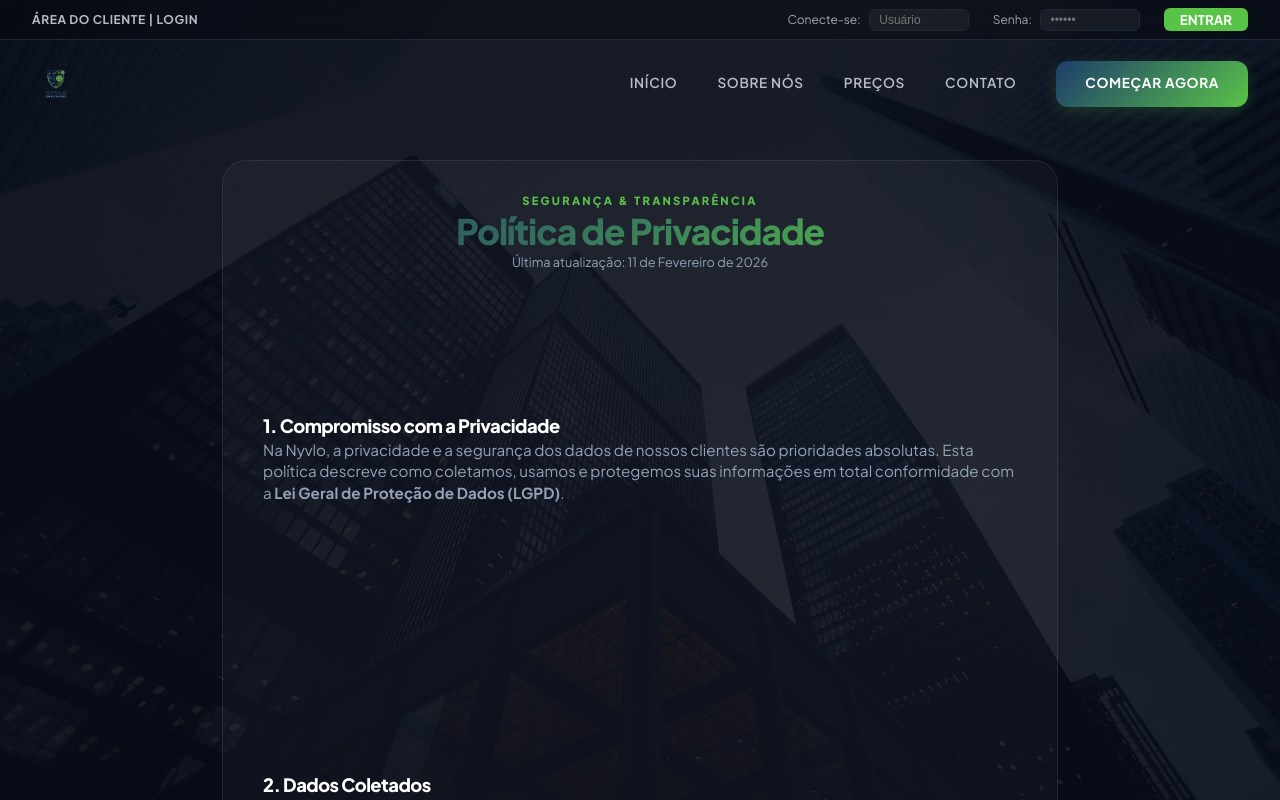
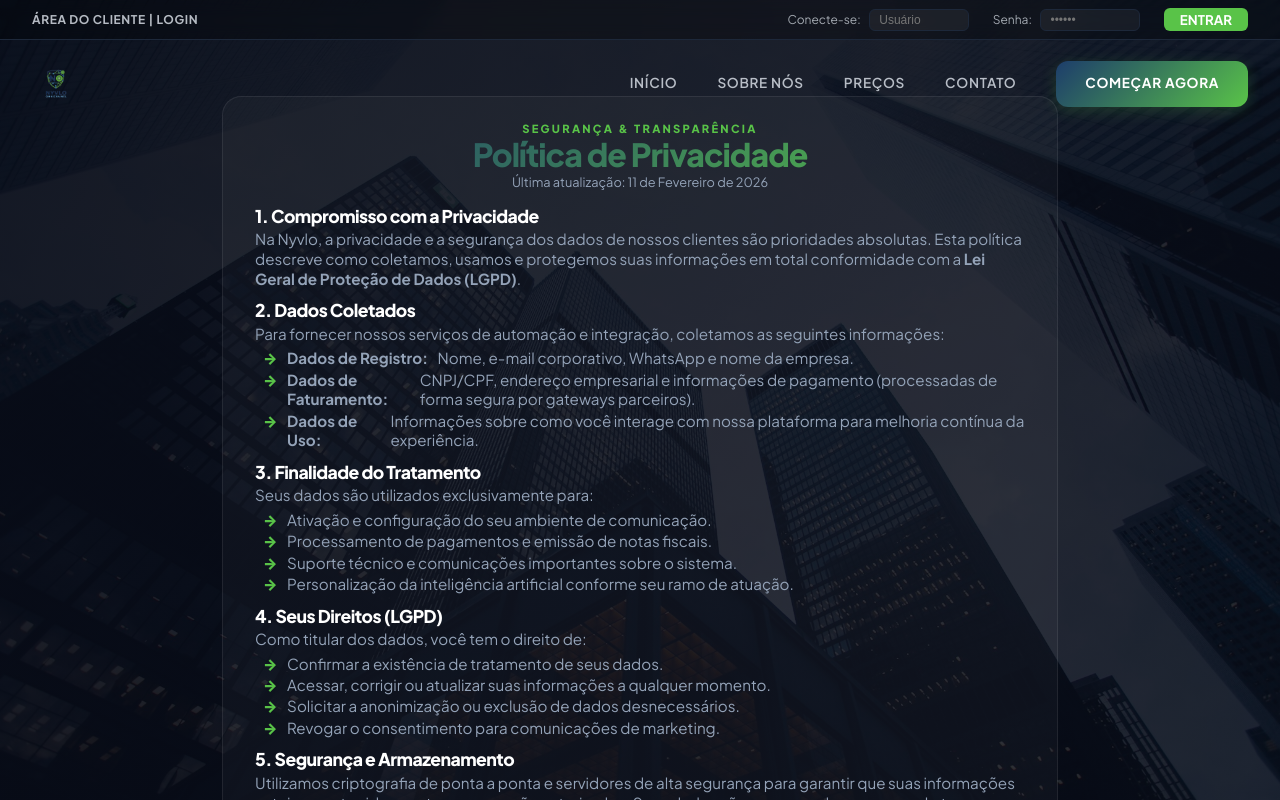
Before and after one commit to Nyvlo/Site-Nyvlo, a Vue app: page /privacy in a window 1280 px wide. Shown: the top 800 px of the page. Built offline with nearby package versions, Linux system fonts and the light colour scheme.

Commit message:
fix: force override global section padding for ultra-compact privacy page

```diff
--- a/src/views/PrivacyView.vue
+++ b/src/views/PrivacyView.vue
@@ -73,7 +73,7 @@
 <style scoped>
 .privacy-page {
   min-height: 100vh;
-  padding: 10rem 0 6rem;
+  padding: 6rem 0 3rem;
   position: relative;
   background-color: var(--background);
   background-image: url('../assets/backgrounds/pricing_bg.webp');
@@ -100,9 +100,9 @@
 }
 
 .privacy-card {
-  padding: 2rem 2.5rem;
-  border-radius: 1.5rem;
-  line-height: 1.4;
+  padding: 1.5rem 2rem;
+  border-radius: 1.2rem;
+  line-height: 1.3;
 }
 
 .privacy-header {
@@ -117,13 +117,13 @@
   text-transform: uppercase;
   letter-spacing: 0.2em;
   color: var(--vibrant-green);
-  margin-bottom: 0.2rem;
+  margin-bottom: 0.1rem;
 }
 
 .privacy-header h1 {
-  font-size: 2.2rem;
+  font-size: 2rem;
   font-weight: 900;
-  margin-bottom: 0.2rem;
+  margin-bottom: 0.1rem;
 }
 
 .privacy-header p {
@@ -132,26 +132,30 @@
   margin-bottom: 0;
 }
 
+/* CRITICAL: Overriding global section padding from style.css */
 .privacy-body section {
-  margin-bottom: 0.8rem;
+  padding: 0 !important;
+  margin: 0 0 0.8rem 0 !important;
 }
 
 .privacy-body h2 {
-  font-size: 1.15rem;
+  font-size: 1.1rem;
   font-weight: 800;
   color: white;
   margin-bottom: 0.2rem;
+  line-height: 1.1;
 }
 
 .privacy-body p {
   color: var(--text-muted);
   font-size: 0.95rem;
-  margin-bottom: 0.2rem;
+  margin-bottom: 0.3rem;
 }
 
 .privacy-body ul {
   list-style: none;
   padding-left: 0.5rem;
+  margin-bottom: 0.3rem;
 }
 
 .privacy-body li {
@@ -161,6 +165,7 @@
   display: flex;
   gap: 0.6rem;
   align-items: flex-start;
+  line-height: 1.3;
 }
 
 .privacy-body li::before {
```
